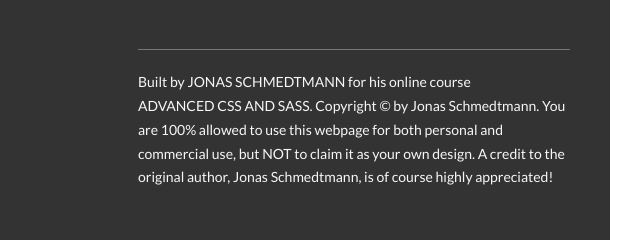
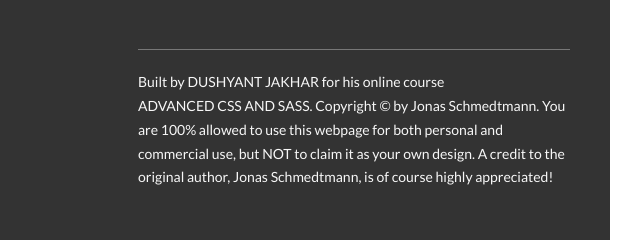
Before and after one commit to dushyant0007/Natours, a website: page index.html in a window 1280 px wide. Shown: the part 5836-6076 px from the top of the page, 640-1280 px from the left. Drawn offline with Linux system fonts and the light colour scheme.

Commit message:
Update index.html

```diff
--- a/index.html
+++ b/index.html
@@ -390,7 +390,7 @@
                 </div>
                 <div class="col-1-of-2">
                     <p class="footer__copyright">
-                        Built by <a href="#" class="footer__link">Jonas Schmedtmann</a> for his online course <a href="#" class="footer__link">Advanced CSS and Sass</a>.
+                        Built by <a href="#" class="footer__link">Dushyant Jakhar</a> for his online course <a href="#" class="footer__link">Advanced CSS and Sass</a>.
                         Copyright &copy; by Jonas Schmedtmann. You are 100% allowed to use this webpage for both personal
                         and commercial use, but NOT to claim it as your own design. A credit to the original author, Jonas
                         Schmedtmann, is of course highly appreciated!
```
